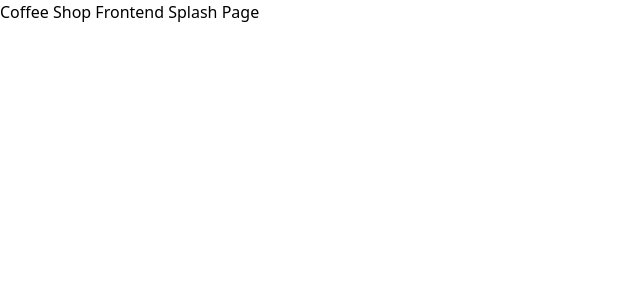
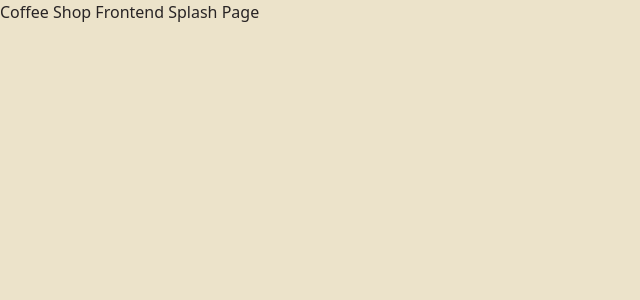
Before and after one commit to Laqwanda-Nettles/coffee-shop-frontend, a Next.js app: page / in a window 1280 px wide. Shown: the top 300 px of the page, without its empty margins (0-640 px from the left). Built offline with nearby package versions, Linux system fonts and the light colour scheme.

Commit message:
added necessary themes and plugins for daisyui

```diff
--- a/tailwind.config.mjs
+++ b/tailwind.config.mjs
@@ -13,5 +13,9 @@ export default {
       },
     },
   },
-  plugins: [],
+  daisyui: {
+    themes: ["retro", "coffee"],
+  },
+  plugins: [require("daisyui")],
+  darkMode: ["selector", '[data-theme="coffee"]'],
 };
```
